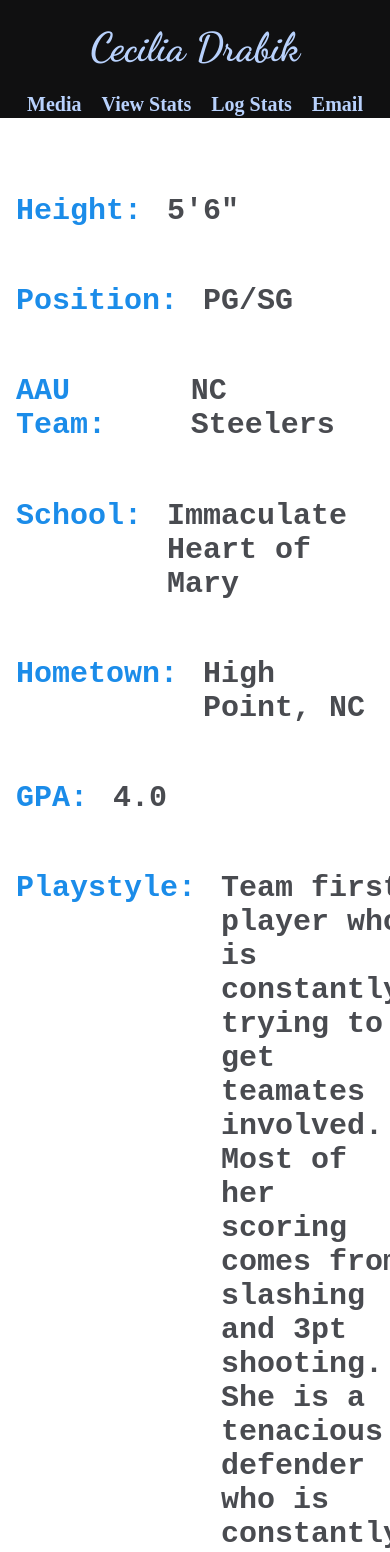
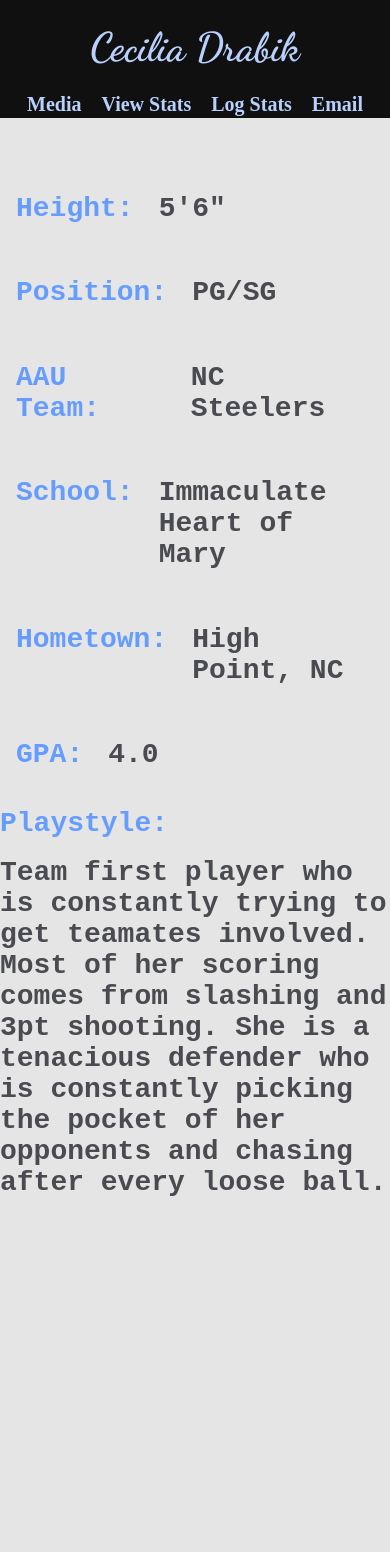
Before and after one commit to mkdrabik/Ciels_Stats, a React (Create React App) app: page /about in a window 390 px wide. Shown: the top 1552 px of the page. Built offline with nearby package versions, Linux system fonts and the light colour scheme; a web font is replaced by a local one.

Commit message:
fade action

```diff
--- a/src/pages/About.js
+++ b/src/pages/About.js
@@ -4,7 +4,7 @@ import Header from "../components/Header";
 
 function About() {
   return (
-    <body>
+    <body className="abg">
       <Header />
       <br />
       <br />
@@ -33,16 +33,14 @@ function About() {
         <h1 className="ab1">GPA: </h1>
         <h1 className="ab2"> 4.0</h1>
       </div>
-      <div className="hori">
-        <h1 className="ab1"> Playstyle: </h1>
-        <h1 className="ab2">
-          {" "}
-          Team first player who is constantly trying to get teamates involved.
-          Most of her scoring comes from slashing and 3pt shooting. She is a
-          tenacious defender who is constantly picking the pocket of her
-          opponents and chasing after every loose ball.
-        </h1>
-      </div>
+      <h1 className="ab1"> Playstyle: </h1>
+
+      <h1 className="ab2">
+        Team first player who is constantly trying to get teamates involved.
+        Most of her scoring comes from slashing and 3pt shooting. She is a
+        tenacious defender who is constantly picking the pocket of her opponents
+        and chasing after every loose ball.
+      </h1>
     </body>
   );
 }
--- a/src/pages/css/About.css
+++ b/src/pages/css/About.css
@@ -9,41 +9,75 @@
   font-family: "Courier New", Courier, monospace;
   font-size: 40px;
   color: rgb(73, 75, 80);
-  animation: fade 1s ease-in 1s;
+  -webkit-animation: fadein 2s; /* Safari, Chrome and Opera > 12.1 */
+  -moz-animation: fadein 2s; /* Firefox < 16 */
+  -ms-animation: fadein 2s; /* Internet Explorer */
+  -o-animation: fadein 2s; /* Opera < 12.1 */
+  animation: fadein 2s;
   pointer-events: none;
   font-weight: light;
 }
 .ab1 {
   font-family: "Courier New", Courier, monospace;
   font-size: 40px;
-  color: rgb(27, 140, 233);
+  color: rgb(102, 157, 253);
   animation: fade 1s ease-in 1s;
   pointer-events: none;
   padding-right: 20px;
-  animation: fade 1s ease-in 1s;
+  -webkit-animation: fadein 2s; /* Safari, Chrome and Opera > 12.1 */
+  -moz-animation: fadein 2s; /* Firefox < 16 */
+  -ms-animation: fadein 2s; /* Internet Explorer */
+  -o-animation: fadein 2s; /* Opera < 12.1 */
+  animation: fadein 2s;
   pointer-events: none;
 }
-.shape {
-  width: 500px;
-  height: 500px;
-  background-color: aqua;
-  transform: rotateX(45deg);
-  transition: all 3s ease;
+
+@keyframes fadein {
+  from {
+    opacity: 0;
+  }
+  to {
+    opacity: 1;
+  }
 }
 
-@keyframes fade {
-  0% {
+/* Firefox < 16 */
+@-moz-keyframes fadein {
+  from {
     opacity: 0;
   }
-  100% {
+  to {
+    opacity: 1;
+  }
+}
+
+/* Safari, Chrome and Opera > 12.1 */
+@-webkit-keyframes fadein {
+  from {
+    opacity: 0;
+  }
+  to {
+    opacity: 1;
+  }
+}
+
+/* Internet Explorer */
+@-ms-keyframes fadein {
+  from {
+    opacity: 0;
+  }
+  to {
     opacity: 1;
   }
 }
 
 @media (orientation: portrait) or (max-width: 1100px) {
+  .abg {
+    height: 200vh;
+  }
   .ab1,
   .ab2 {
-    font-size: 30px;
+    font-size: 28px;
   }
   .hori {
     gap: 5px;
--- a/src/pages/css/Account.css
+++ b/src/pages/css/Account.css
@@ -6,7 +6,7 @@
 }
 
 .abg {
-  background-color: rgb(255, 235, 210);
+  background-color: rgb(230, 229, 229);
   height: 200vh;
   overflow: hidden;
   margin: 0rem;
@@ -85,3 +85,19 @@
 P {
   color: rgb(36, 35, 35);
 }
+
+img {
+  -webkit-animation: fadein 2s; /* Safari, Chrome and Opera > 12.1 */
+  -moz-animation: fadein 2s; /* Firefox < 16 */
+  -ms-animation: fadein 2s; /* Internet Explorer */
+  -o-animation: fadein 2s; /* Opera < 12.1 */
+  animation: fadein 2s;
+}
+
+iframe {
+  -webkit-animation: fadein 2s; /* Safari, Chrome and Opera > 12.1 */
+  -moz-animation: fadein 2s; /* Firefox < 16 */
+  -ms-animation: fadein 2s; /* Internet Explorer */
+  -o-animation: fadein 2s; /* Opera < 12.1 */
+  animation: fadein 2s;
+}
--- a/src/pages/css/Stats.css
+++ b/src/pages/css/Stats.css
@@ -29,10 +29,20 @@ td {
 
 th {
   background-color: rgb(184, 209, 252);
+  -webkit-animation: fadein 2s; /* Safari, Chrome and Opera > 12.1 */
+  -moz-animation: fadein 2s; /* Firefox < 16 */
+  -ms-animation: fadein 2s; /* Internet Explorer */
+  -o-animation: fadein 2s; /* Opera < 12.1 */
+  animation: fadein 2s;
 }
 
 td {
   background-color: rgb(214, 214, 214);
+  -webkit-animation: fadein 2s; /* Safari, Chrome and Opera > 12.1 */
+  -moz-animation: fadein 2s; /* Firefox < 16 */
+  -ms-animation: fadein 2s; /* Internet Explorer */
+  -o-animation: fadein 2s; /* Opera < 12.1 */
+  animation: fadein 2s;
 }
 
 form {
```
